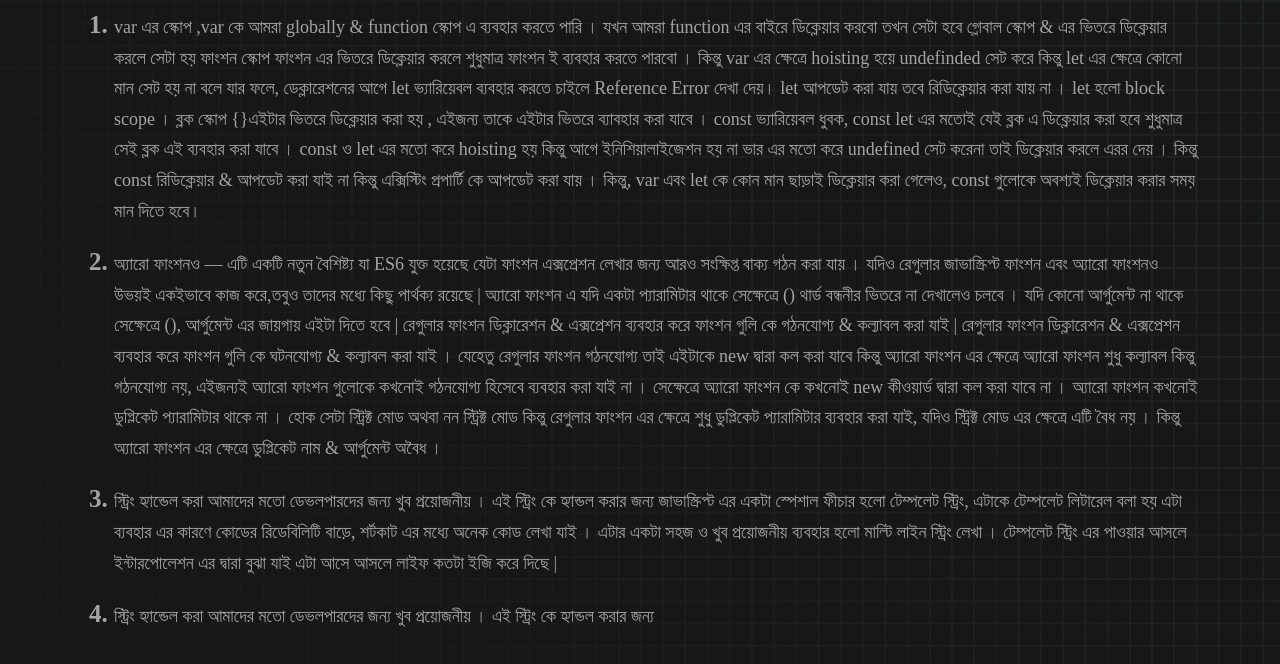
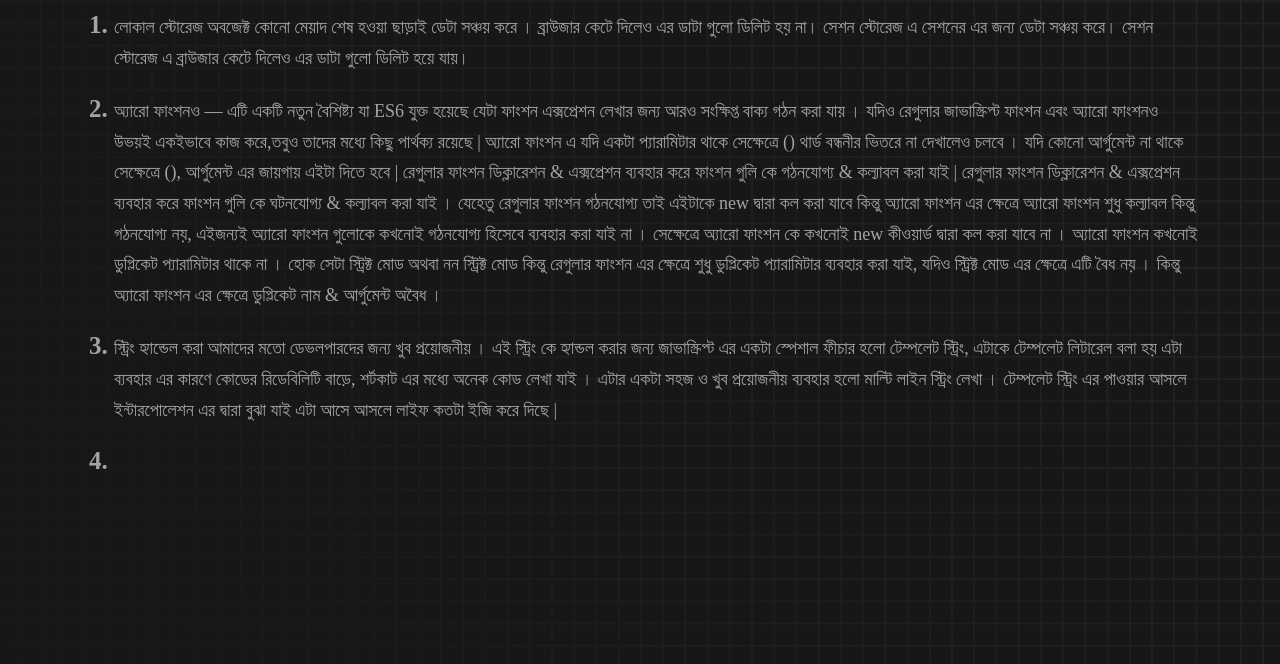
Before and after one commit to abdulmomin748/type-mostar, a plain HTML site: page blog.html in a window 1280 px wide. Shown: the part 116-780 px from the top of the page. Drawn offline with nearby package versions, Linux system fonts and the light colour scheme.

Commit message:
local vs sesion storage questins has been added

```diff
--- a/blog.html
+++ b/blog.html
@@ -16,7 +16,8 @@
             <h1 class="text-center page-title pb-3">ভাইয়ের দেওয়া প্রশ্নের উত্তর </h1>
             <ol>
               <li>
-                var এর স্কোপ ,var কে আমরা globally & function স্কোপ এ ব্যবহার করতে পারি । যখন আমরা function এর বাইরে ডিক্লেয়ার করবো তখন সেটা হবে গ্লোবাল স্কোপ & এর ভিতরে ডিক্লেয়ার করলে সেটা হয় ফাংশন স্কোপ ফাংশন এর ভিতরে ডিক্লেয়ার করলে শুধুমাত্র ফাংশন ই ব্যবহার করতে পারবো  । কিন্তু var এর ক্ষেত্রে hoisting হয়ে undefinded সেট করে কিন্তু let এর ক্ষেত্রে কোনো মান সেট হয় না বলে যার ফলে, ডেক্লারেশনের আগে let ভ্যারিয়েবল ব্যবহার করতে চাইলে Reference Error দেখা দেয়। let আপডেট করা যায় তবে রিডিক্লেয়ার করা যায় না । let হলো block scope । ব্লক স্কোপ {}এইটার ভিতরে ডিক্লেয়ার করা হয় , এইজন্য তাকে এইটার ভিতরে ব্যাবহার করা যাবে । const ভ্যারিয়েবল ধুবক,  const let এর মতোই যেই ব্লক এ ডিক্লেয়ার করা হবে শুধুমাত্র সেই ব্লক এই ব্যবহার করা যাবে । const ও let এর মতো করে hoisting হয় কিন্তু আগে ইনিশিয়ালাইজেশন হয় না  ভার এর মতো করে undefined সেট  করেনা তাই ডিক্লেয়ার করলে এরর দেয় । কিন্তু const রিডিক্লেয়ার  & আপডেট করা যাই না কিন্তু এক্সিস্টিং প্রপার্টি কে আপডেট করা যায় । কিন্তু,  var এবং let কে কোন মান ছাড়াই ডিক্লেয়ার করা গেলেও, const গুলোকে অবশ্যই ডিক্লেয়ার করার সময় মান দিতে হবে।
+                লোকাল স্টোরেজ অবজেক্ট কোনো মেয়াদ শেষ হওয়া ছাড়াই ডেটা সঞ্চয় করে । ব্রাউজার কেটে দিলেও এর ডাটা গুলো ডিলিট হয় না।
+                সেশন স্টোরেজ এ সেশনের এর জন্য ডেটা সঞ্চয় করে। সেশন স্টোরেজ এ ব্রাউজার কেটে দিলেও এর ডাটা গুলো ডিলিট হয়ে যায়।
               </li>
               <li>
                 অ্যারো ফাংশনও — এটি একটি নতুন বৈশিষ্ট্য যা ES6 যুক্ত হয়েছে যেটা ফাংশন এক্সপ্রেশন লেখার জন্য আরও সংক্ষিপ্ত বাক্য গঠন করা যায় । যদিও রেগুলার জাভাস্ক্রিপ্ট ফাংশন এবং অ্যারো ফাংশনও উভয়ই একইভাবে কাজ করে,তবুও তাদের মধ্যে কিছু পার্থক্য রয়েছে | অ্যারো ফাংশন এ যদি একটা প্যারামিটার থাকে সেক্ষেত্রে () থার্ড বন্ধনীর ভিতরে না দেখালেও চলবে । যদি কোনো আর্গুমেন্ট না থাকে সেক্ষেত্রে (), আর্গুমেন্ট এর জায়গায় এইটা দিতে হবে | রেগুলার ফাংশন ডিক্লারেশন & এক্সপ্রেশন ব্যবহার করে ফাংশন গুলি কে গঠনযোগ্য & কল্যাবল করা যাই | রেগুলার ফাংশন ডিক্লারেশন & এক্সপ্রেশন ব্যবহার করে ফাংশন গুলি কে ঘটনযোগ্য & কল্যাবল করা যাই । যেহেতু রেগুলার ফাংশন গঠনযোগ্য তাই এইটাকে new দ্বারা কল করা যাবে কিন্তু অ্যারো ফাংশন এর ক্ষেত্রে অ্যারো ফাংশন  শুধু কল্যাবল কিন্তু গঠনযোগ্য নয়, এইজন্যই অ্যারো ফাংশন গুলোকে কখনোই গঠনযোগ্য হিসেবে ব্যবহার করা যাই না । সেক্ষেত্রে  অ্যারো ফাংশন কে কখনোই new কীওয়ার্ড দ্বারা কল করা যাবে না । অ্যারো ফাংশন কখনোই ডুপ্লিকেট প্যারামিটার থাকে না । হোক সেটা স্ট্রিক্ট মোড অথবা নন স্ট্রিক্ট মোড কিন্তু রেগুলার ফাংশন এর ক্ষেত্রে শুধু  ডুপ্লিকেট  প্যারামিটার ব্যবহার করা যাই, যদিও  স্ট্রিক্ট মোড এর ক্ষেত্রে এটি বৈধ নয় । কিন্তু অ্যারো ফাংশন এর ক্ষেত্রে ডুপ্লিকেট নাম & আর্গুমেন্ট অবৈধ ।
@@ -25,7 +26,7 @@
                 স্ট্রিং হ্যান্ডেল করা আমাদের মতো ডেভলপারদের জন্য খুব প্রয়োজনীয় । এই স্ট্রিং কে হ্যান্ডল করার জন্য জাভাস্ক্রিপ্ট এর একটা স্পেশাল ফীচার হলো টেম্পলেট স্ট্রিং, এটাকে টেম্পলেট লিটারেল বলা হয়  এটা ব্যবহার এর কারণে কোডের রিডেবিলিটি বাড়ে, শর্টকাট এর মধ্যে অনেক কোড লেখা যাই । এটার একটা সহজ ও খুব প্রয়োজনীয় ব্যবহার হলো মাল্টি লাইন স্ট্রিং লেখা । টেম্পলেট স্ট্রিং এর পাওয়ার আসলে ইন্টারপোলেশন  এর দ্বারা বুঝা যাই এটা আসে আসলে লাইফ কতটা ইজি করে দিছে |
               </li>
               <li>
-                স্ট্রিং হ্যান্ডেল করা আমাদের মতো ডেভলপারদের জন্য খুব প্রয়োজনীয় । এই স্ট্রিং কে হ্যান্ডল করার জন্য
+
               </li>
             </ol>
         </section>
```
